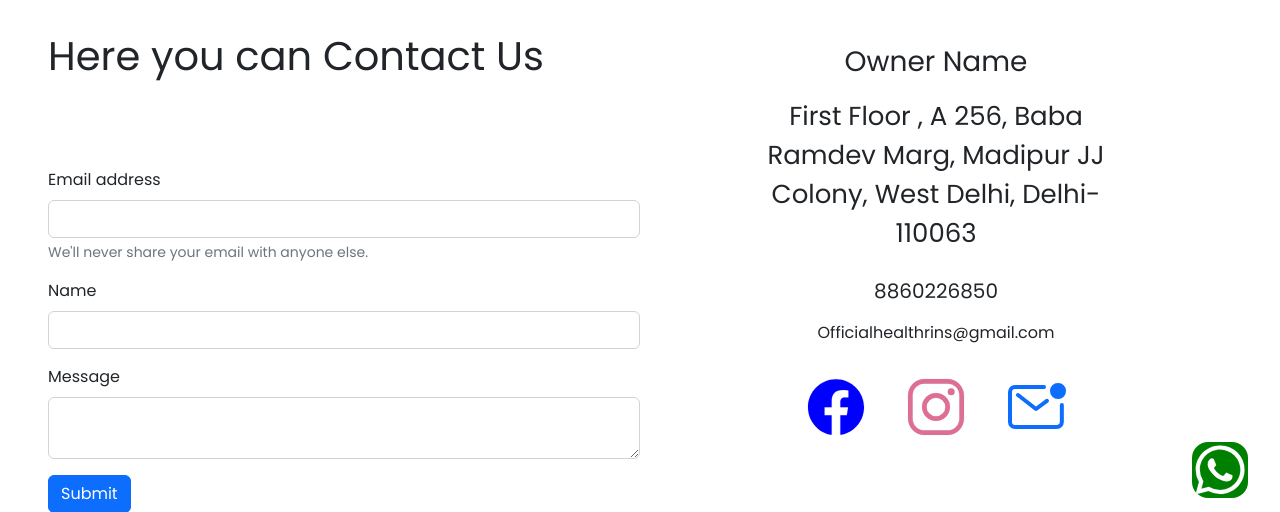
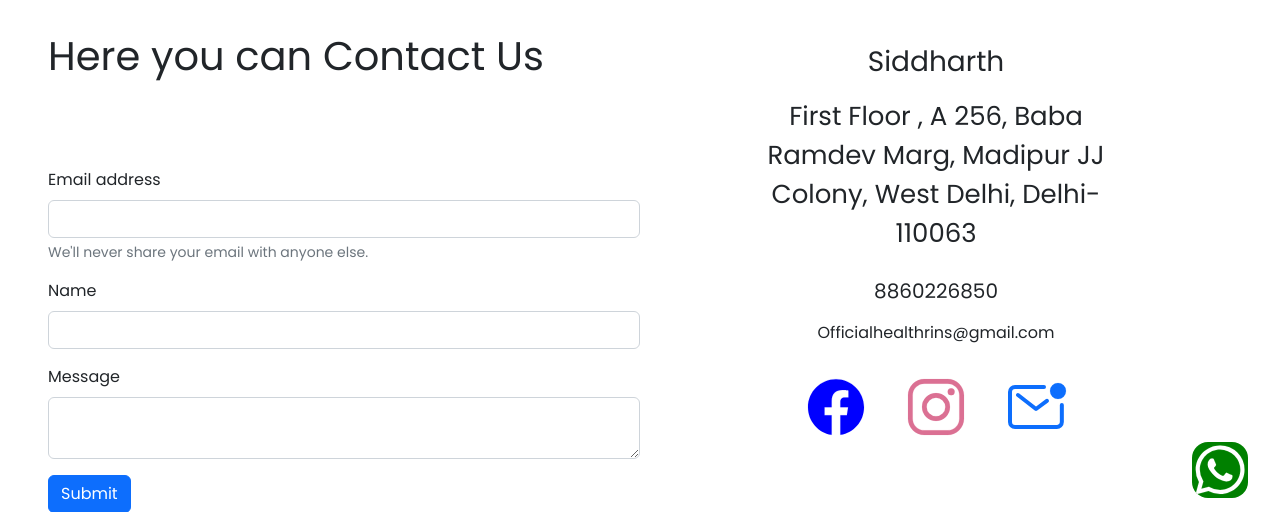
Before and after one commit to kapilmaurya/healthrins, a Django app: page /contact/ in a window 1280 px wide. Shown: the part 142-654 px from the top of the page. Run offline with Django 4.2, Linux system fonts and the light colour scheme; some libraries are stand-ins or nearby versions.

Commit message:
Update contact.html

```diff
--- a/base/templates/base/contact.html
+++ b/base/templates/base/contact.html
@@ -24,7 +24,7 @@
     </div>
     <div class="show-contact">
       <div class="owner-details">
-        <h3>Owner Name</h5>
+        <h3>Siddharth</h5>
         <address style="font-size: 26px; text-align:center">First Floor , A 256, Baba Ramdev Marg, Madipur JJ Colony, West Delhi, Delhi-110063</address>
         <div class="h5">8860226850</div>
         <div class="email-id">Officialhealthrins@gmail.com</div>
```
